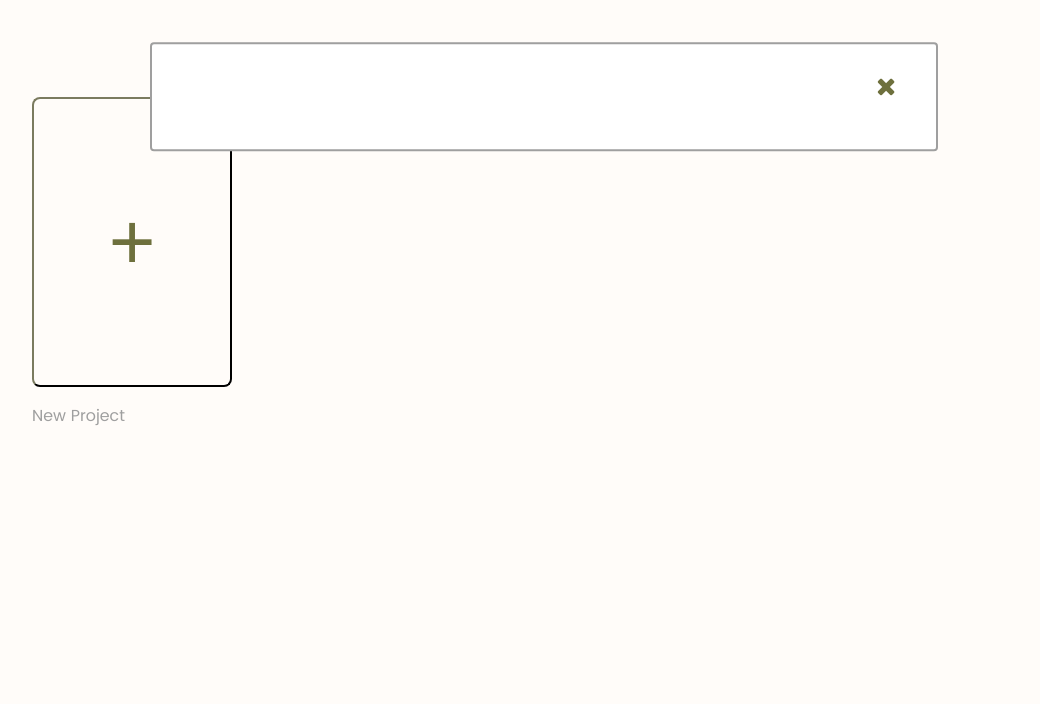
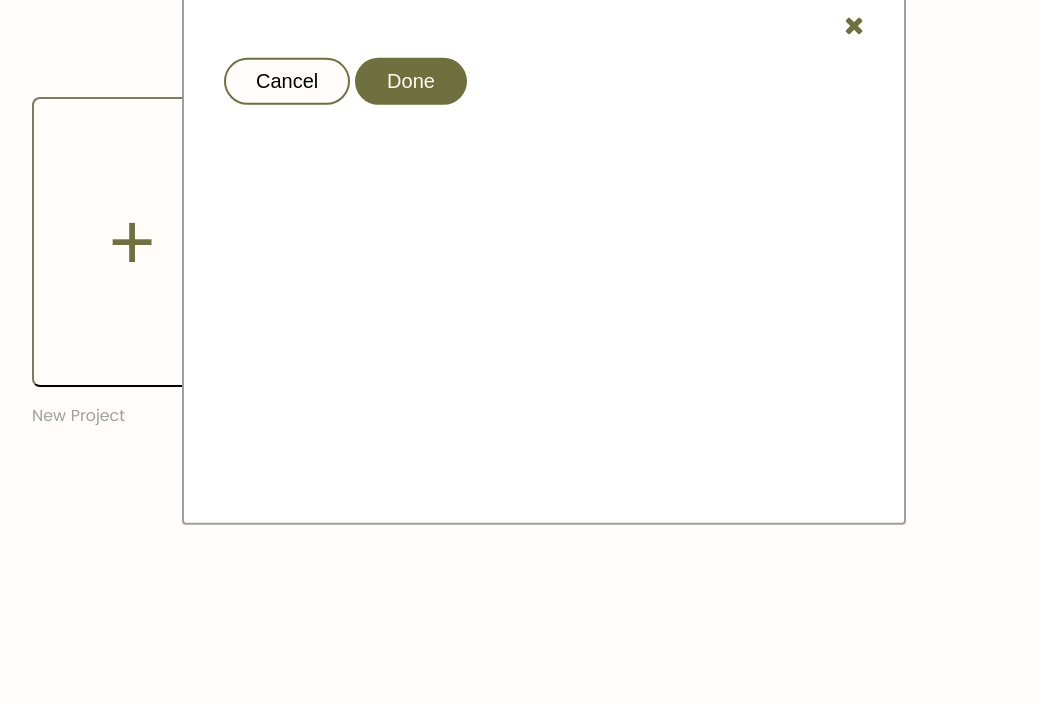
Before and after one commit to Xinxuan-Li/StudBud, a website: page public/index.html in a window 1280 px wide. Shown: the part 96-800 px from the top of the page, without its empty margins (96-1136 px from the left). Drawn offline with Linux system fonts and the light colour scheme.

Commit message:
initial commit

```diff
--- a/public/index.html
+++ b/public/index.html
@@ -32,6 +32,8 @@
     <!-- Create a project pop up window -->
     <div class="newProjectPopUp">
         <i class="fa fa-times" onclick="hide()"></i>
+        <button id="cancel">Cancel</button>
+        <button id="done">Done</button>
     </div>
 
     <!-- pomodoro pop up window -->
--- a/public/style.css
+++ b/public/style.css
@@ -60,12 +60,12 @@ header {
     margin-right: auto;
 }
 
-#add-project {
+.container #add-project {
     width: 200px;
     height: 290px;
 }
 
-#add-project {
+.container #add-project {
     cursor: pointer;
     border-color: #27271E;
     border-radius: 8px;
@@ -73,7 +73,7 @@ header {
     color: #6E703D;
 }
 
-#add-project:hover {
+.container #add-project:hover {
     box-shadow: 6px 6px rgb(183, 184, 147, 0.3);
     border-width: 3px;
     transition: 0.1s ease-in-out;
@@ -91,14 +91,41 @@ header {
     border-color: #9F9F9F;
     border-width: 2px;
     background-color: #FFF;
-    width: 55%;
+    width: 50%;
+    height: 60%;
     padding: 30px 40px;
     position: absolute;
     font-family: poppins;
-    transform: translate(-50%, -20%);
+    transform: translate(-50%, -30%);
     left: 50%;
-    top: 20%;
+    top: 30%;
     /* display: none; */
+}
+
+.newProjectPopUp #cancel {
+    font-size: 20px;
+    padding: 10px 30px;
+    border: 2px solid #6E703D;
+    border-radius: 100px;
+}
+
+.newProjectPopUp #done {
+    font-size: 20px;
+    padding: 10px 30px;
+    color: #FFFCF9;
+    background-color: #6E703D;
+    border: 2px solid #6E703D;
+    border-radius: 100px;
+}
+
+.newProjectPopUp #done:hover {
+    padding: 12px 32px;
+    transition: 0.2s ease-in;
+}
+
+.newProjectPopUp #cancel:hover {
+    padding: 12px 32px;
+    transition: 0.2s ease-in;
 }
 
 .fa-times {
```
Also changed, not shown: dist/index.html, 2 other files.
